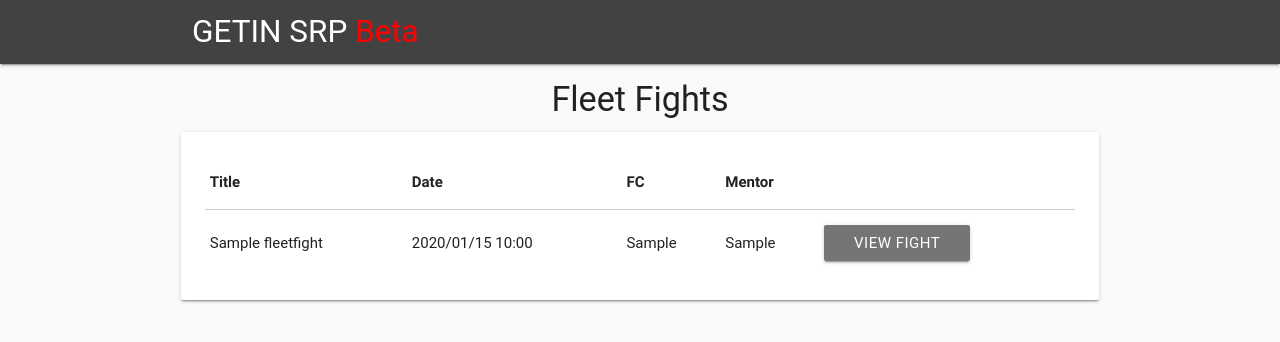
After one commit to WizBoom/Eve-SRP-Manager, a Flask app: template templates/history.html in a window 1280 px wide. The commit adds this page. Shown: the top 342 px of the page. Run offline with Flask 2, Linux system fonts and the light colour scheme; the template is opened without the code that fills it: values that come from a table or form of the project are taken from there, others are empty; tables that the repository leaves empty hold one stand-in row (values such as "Sample post"); parts of the project's set-up code (start-up, migrations or seed data) failed here and were passed over; some libraries are stand-ins or nearby versions; some web fonts are replaced.

Commit message:
Added History

```diff
--- a/app.py
+++ b/app.py
@@ -213,6 +213,16 @@ def admin():
 	roles = Role.query.order_by(Role.role_name.asc()).all()
 	characters = Character.query.order_by(Character.character_name.asc()).all()
 	return render_template("admin.html", roles=roles,base_url=config['BASE_URL'],characters=characters)
+
+@app.route('/history/')
+@login_required
+def history():
+	if "Admin" not in session['roles'] and "Director" not in session['roles'] and "Mentor" not in session['roles']:
+		app.logger.info('Admin / Director / Mentor access denied to {}'.format(current_user.character_name))
+		return redirect(url_for('index'))
+
+	fights = FleetFight.query.order_by(FleetFight.date.desc()).all()
+	return render_template("history.html", fights=fights)
 
 @app.route('/admin/revoke/<character_table_id>/<role_id>')
 @login_required
--- a/templates/base.html
+++ b/templates/base.html
@@ -33,8 +33,8 @@
                   <li><a href="{{ url_for('my_info') }}">My Info</a></li>
                   {% if "Mentor" in session['roles'] or "Director" in session['roles'] or "Admin" in session['roles'] %}
                     <li><a href="{{ url_for('new_fight') }}">New Fight</a></li>
+                    <li><a href="{{ url_for('history') }}">History</a></li>
                     {% if "Director" in session['roles'] or "Admin" in session['roles'] %}
-                      <li><a href="{{ url_for('index') }}">History</a></li>
                       <li><a href="{{ url_for('admin') }}">Admin</a></li>
                     {% endif %}
                   {% endif %}
--- /dev/null
+++ b/templates/history.html
@@ -0,0 +1,41 @@
+{% extends "base.html" %}
+{% block content%}
+<div class="row">
+	<div class="center">
+		<h4>Fleet Fights</h4>
+	</div>
+	<div class="card-panel">
+		{% if fights %}
+			<table>
+				<thead>
+					<tr>
+						<th>Title</th>
+						<th>Date</th>
+						<th>FC</th>
+						<th>Mentor</th>
+						<th></th>
+					</tr>
+				</thead>
+				<tbody>
+					{% for fight in fights %}
+					<tr>
+						<td>{{ fight.title }}</td>
+						<td>{{ fight.date.strftime('%Y/%m/%d %H:%M') }}</td>
+						<td>{{ fight.fc }}</td>
+						<td>{{ fight.mentor }}</td>
+						<td>
+							<a href="/view_fight/{{ fight.id }}"
+          							class="btn waves-effect waves-light btn-small grey darken-1">
+          							View Fight
+        							</a>
+						</td>
+					</tr>
+					{% endfor %}
+				</tbody>
+			</table>
+		{% else %}
+			<p>No Fights</p>
+		{% endif %}
+	</div>
+</div>
+{% endblock %}
```
